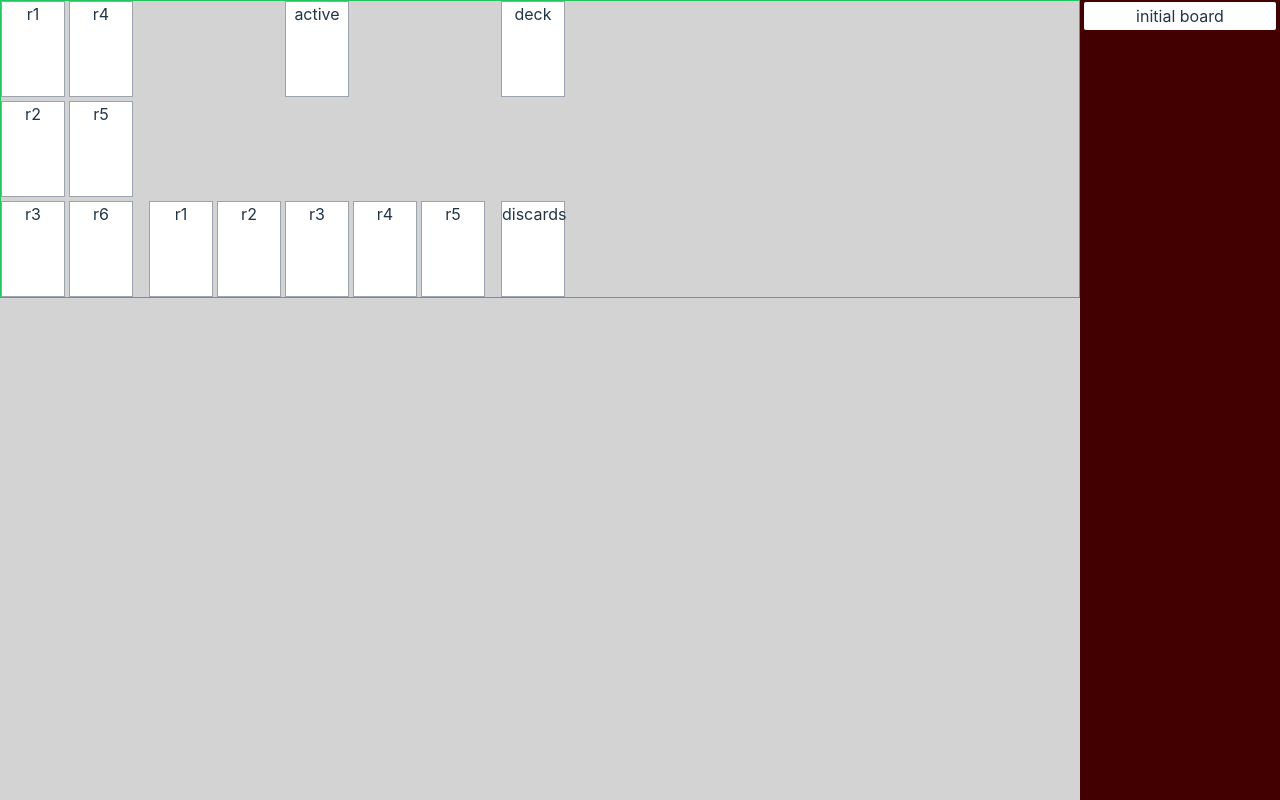
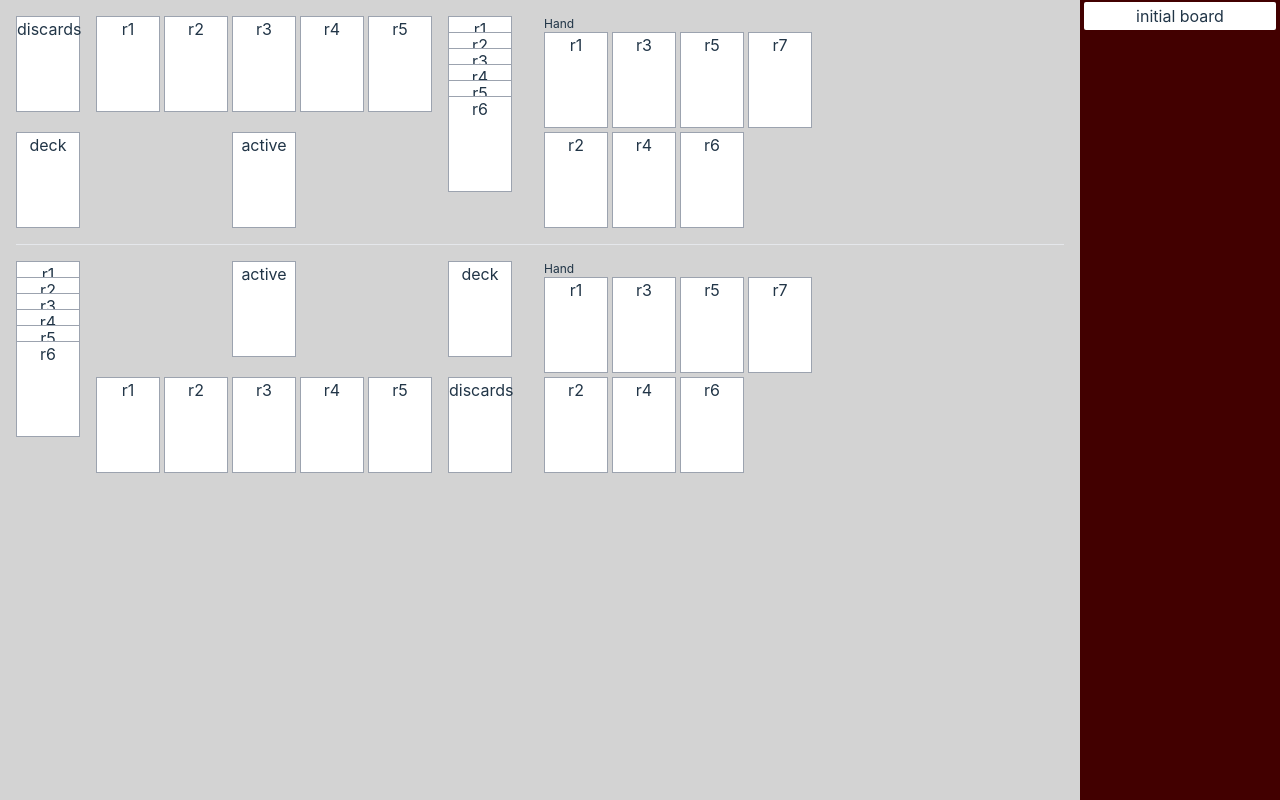
Before and after one commit to jeremylightsmith/pokemon, a React (Vite) app: page / in a window 1280 px wide. Built offline with nearby package versions, Linux system fonts and the light colour scheme.

Commit message:
draw the board

```diff
--- a/src/pokemon/components/poke_board.tsx
+++ b/src/pokemon/components/poke_board.tsx
@@ -22,13 +22,15 @@ const Card = ({ card }: { card: String }) => {
 
 const PrizeCards = () => {
   return (
-    <div className="PrizeCards grid grid-rows-3 grid-flow-col gap-1">
+    <div className="PrizeCards">
+      <div className="grid grid-rows-6 grid-flow-col h-24">
         <Card card="r1" />
         <Card card="r2" />
         <Card card="r3" />
         <Card card="r4" />
         <Card card="r5" />
         <Card card="r6" />
+      </div>
     </div>
   );
 };
@@ -53,17 +55,53 @@ const Bench = () => {
   );
 };
 
+const Hand = () => {
+  return (
+    <div className="Hand">
+      <div className="text-left text-xs">Hand</div>
+      <div className="Hand grid grid-rows-2 grid-flow-col gap-x-1 gap-y-1">
+        <Card card="r1" />
+        <Card card="r2" />
+        <Card card="r3" />
+        <Card card="r4" />
+        <Card card="r5" />
+        <Card card="r6" />
+        <Card card="r7" />
+      </div>
+    </div>
+  );
+};
 const PokeBoard = ({ board }: { board: BoardT }) => {
   return (
-    <div className="border border-green-500 flex gap-4">
+    <div className="p-4 gap-4 flex flex-col">
+      <div className="flex gap-8">
+        <div className="flex gap-4">
+          <div className="flex flex-col justify-between gap-4">
+            <DiscardPile cards={[]} />
+            <Deck cards={[]} />
+          </div>
+          <div className="flex flex-col justify-between">
+            <Bench />
+            <ActiveSpot />
+          </div>
+          <PrizeCards />
+        </div>
+        <Hand />
+      </div>
+      <hr />
+      <div className="flex gap-8">
+        <div className="flex gap-4">
           <PrizeCards />
           <div className="flex flex-col justify-between">
             <ActiveSpot />
             <Bench />
           </div>
-      <div className="flex flex-col justify-between">
+          <div className="flex flex-col justify-between gap-4">
             <Deck cards={[]} />
             <DiscardPile cards={[]} />
+          </div>
+        </div>
+        <Hand />
       </div>
     </div>
   );
```
Also changed, not shown: src/pokemon/types.ts (+11 -0 lines). Lines whose indentation alone changed are shown as unchanged.
